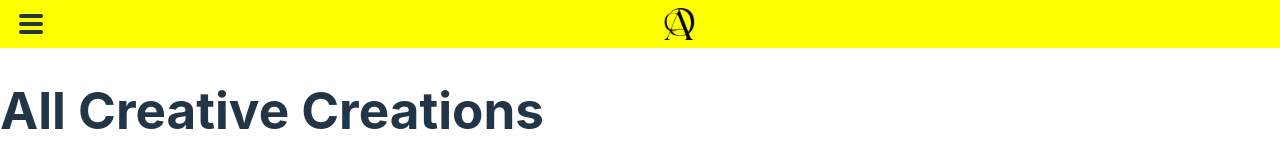
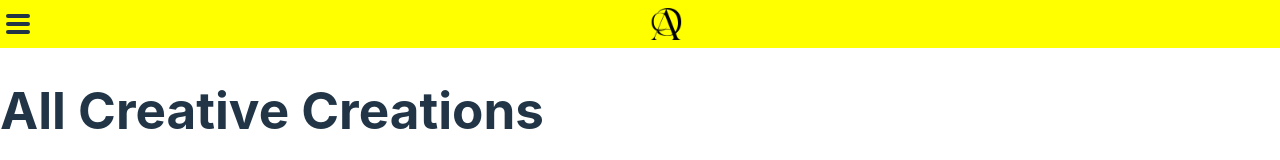
Before and after one commit to theplaceholders/allcreativecreations, a React (Vite) app: page / in a window 1280 px wide. Shown: the top 160 px of the page. Built offline with nearby package versions, Linux system fonts and the light colour scheme.

Commit message:
removed default button paddings for better control

```diff
--- a/src/styles/index.sass
+++ b/src/styles/index.sass
@@ -30,7 +30,7 @@ h1
 button
   border-radius: 8px
   border: 1px solid transparent
-  padding: 0.6em 1.2em
+  // padding: 0.6em 1.2em
   font-size: 1em
   font-weight: 500
   font-family: inherit
```
